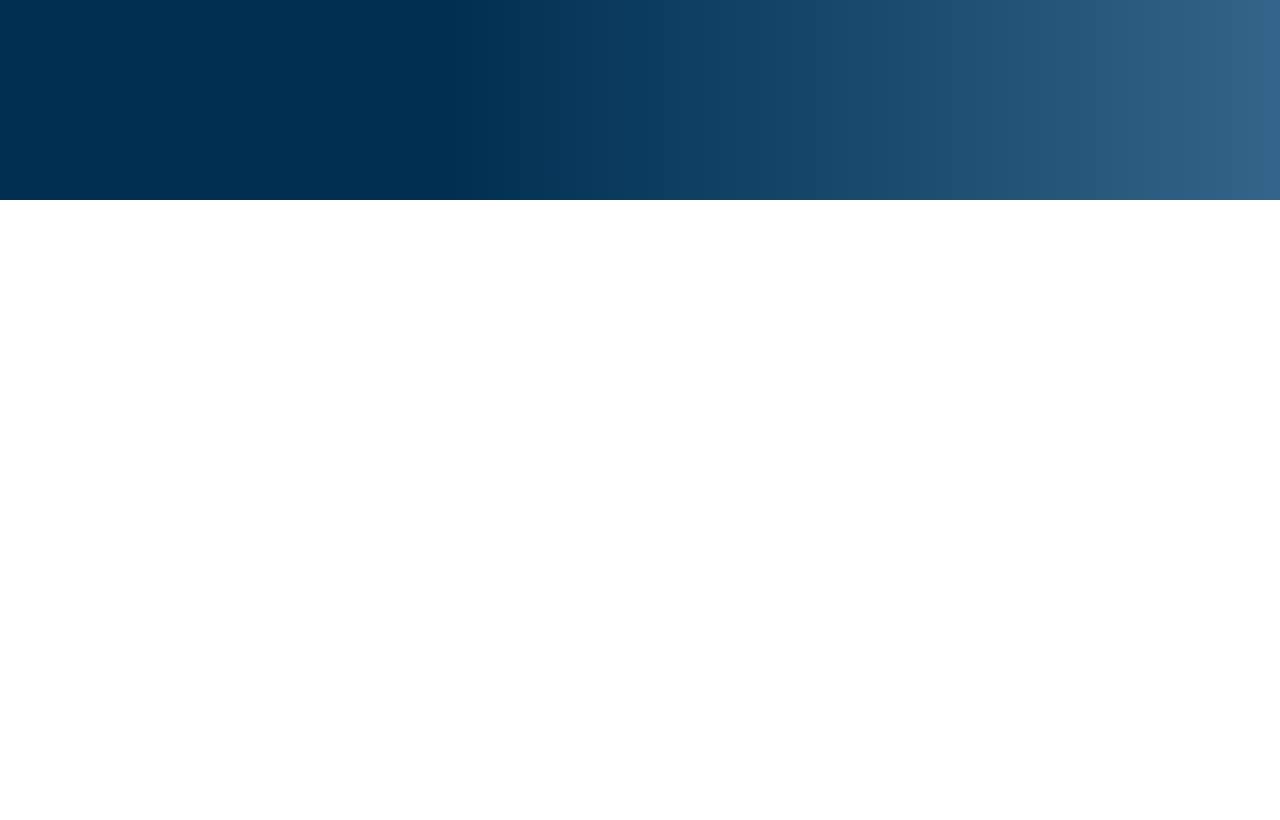
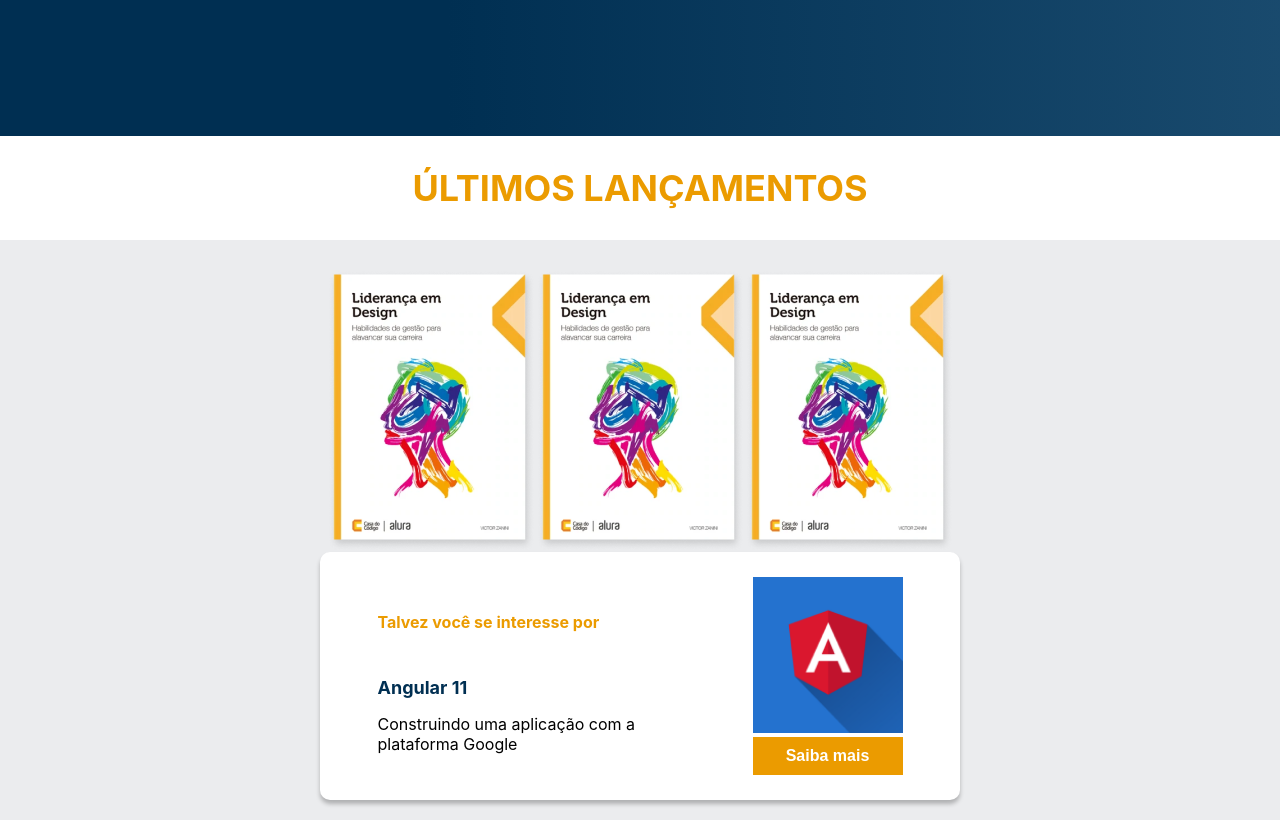
Before and after one commit to ViniciusRib1/Projeto-React, a React (Create React App) app: page / in a window 1280 px wide. Shown: the part 600-1420 px from the top of the page. Before the commit the page ends 800 px from the top, so only its background shows below. Built offline with nearby package versions, Linux system fonts and the light colour scheme.

Commit message:
Comitando tudo

```diff
--- a/src/App.js
+++ b/src/App.js
@@ -1,24 +1,20 @@
 import Header from './componentes/Header'
 import Pesquisa from './componentes/Pesquisa'
+import UltimosLancamentos from './componentes/UltimosLancamentos'
 import styled from 'styled-components'
 
-
 const AppContainer = styled.div`
-      width: 100vw;
-      height: 100vh;
-      background-image: linear-gradient(90deg, #002F52 35%, #326589);
-
-    li {
-      list-style: none;
-    }
-
-  `
+    width: 100vw;
+    height: 100vh;
+    background-image: linear-gradient(90deg,#002F52 35%,#326589 165%);
+`
 
 function App() {
-    return (
-        <AppContainer>
+  return (
+    <AppContainer>
       <Header />
       <Pesquisa />
+      <UltimosLancamentos />
     </AppContainer>
   );
 }
--- /dev/null
+++ b/src/componentes/CardRecomenda/index.js
@@ -0,0 +1,64 @@
+import styled from "styled-components"
+import { Titulo } from "../Titulo"
+
+const Card = styled.div`
+    align-items: center;
+    background-color: #FFF;
+    box-shadow: 0px 4px 4px rgba(0, 0, 0, 0.25);
+    border-radius: 10px;
+    display: flex;
+    margin: 0 auto;
+    max-width: 600px;
+    padding: 25px 20px;
+    justify-content: space-around;
+    width: 100%;
+`
+
+const Botao = styled.button`
+    background-color: #EB9B00;
+    color: #FFF;
+    padding: 10px 0px;
+    font-size: 16px;
+    border: none;
+    font-weight: 900;
+    display: block;
+    text-align: center;
+    width: 150px;
+
+    &:hover {
+        cursor: pointer;
+    }
+`
+
+const Descricao = styled.p`
+    max-width: 300px;
+`
+
+const Subtitulo = styled.h4`
+    color: #002F52;
+    font-size: 18px;
+    font-weight: bold;
+    margin: 15px 0;
+`
+
+const ImgLivro = styled.img`
+    width: 150px;
+`
+
+function CardRecomenda({titulo, subtitulo, descricao, img}) {
+    return (
+        <Card>
+            <div>
+                <Titulo tamanhoFonte="16px" cor="#EB9B00" alinhamento="left">{titulo}</Titulo>
+                <Subtitulo>{subtitulo}</Subtitulo>
+                <Descricao>{descricao}</Descricao>
+            </div>
+            <div>
+                <ImgLivro src={img}/>
+                <Botao>Saiba mais</Botao>
+            </div>
+        </Card>
+    )
+}
+
+export default CardRecomenda
--- a/src/componentes/Header/index.js
+++ b/src/componentes/Header/index.js
@@ -10,7 +10,7 @@
 `
 
 function Header() {
-    return(
+    return (
         <HeaderContainer>
             <Logo/>
             <OpcoesHeader/>
--- a/src/componentes/IconesHeader/index.js
+++ b/src/componentes/IconesHeader/index.js
@@ -2,12 +2,12 @@
 import sacola from '../../Images/sacola.svg'
 import styled from 'styled-components'
 
-const Icone = styled.li `
+const Icone = styled.li`
     margin-right: 40px;
     width: 25px;
 `
 
-const Icones = styled.ul `
+const Icones = styled.ul`
     display: flex;
     align-items: center;
 `
@@ -17,9 +17,9 @@
 function IconesHeader() {
     return (
         <Icones>
-            {icones.map( (icone) => (
-                <Icone className='icone' ><img src={icone} alt='icone'></img></Icone>
-            ))}
+            { icones.map( (icone) => (
+              <Icone><img src={icone}></img></Icone>
+            )) }
         </Icones>
     )
 }
--- a/src/componentes/Input/index.js
+++ b/src/componentes/Input/index.js
@@ -1,7 +1,7 @@
 import styled from "styled-components"
 
 const Input = styled.input`
-        border: 1px solid #FFF;
+    order: 1px solid #FFF;
     background: transparent;
     border: 1px solid #FFF;
     padding: 20px 140px;
@@ -9,7 +9,7 @@
     width: 200px;
     color: #FFF;
     font-size: 16px;
-        margin-bottom: 10px;
+    margin-bottom: 30px;
 
     &::placeholder {
         color: #FFF;
--- a/src/componentes/OpcoesHeader/index.js
+++ b/src/componentes/OpcoesHeader/index.js
@@ -21,10 +21,10 @@
 function OpcoesHeader() {
     return (
         <Opcoes>
-            { textoOpcoes.map ( (texto) => (
+            { textoOpcoes.map( (texto) => (
                 <Opcao><p>{texto}</p></Opcao>
             ) ) }
-        </Opcoes>
+      </Opcoes>
     )
 }
 
--- /dev/null
+++ b/src/componentes/Pesquisa/dadosPesquisa.js
@@ -0,0 +1,9 @@
+import livro from '../../Images/livro.png'
+
+export const livros = [
+    {nome: 'Liderança em Design', id: 1, src:livro},
+    {nome: 'Liderança em UX', id: 1, src:livro},
+    {nome: 'JavaScript Assertivo', id: 2, src:livro},
+    {nome: 'Cangaceiro em JavaScript', id: 3, src:livro},
+    {nome: 'Aventureiros do Java', id: 4, src:livro},
+]
--- a/src/componentes/Pesquisa/index.js
+++ b/src/componentes/Pesquisa/index.js
@@ -1,12 +1,14 @@
 import Input from '../Input'
 import styled from 'styled-components'
+import { useState } from 'react'
+import { livros } from './dadosPesquisa'
 
 const PesquisaContainer = styled.section`
     background-image: linear-gradient(90deg, #002F52 35%, #326589 165%);
     color: #FFF;
     text-align: center;
     padding: 85px 0;
-        height: 270px;
+    height: 470px;
     width: 100%;
 `
 
@@ -23,13 +25,47 @@
     margin-bottom: 40px;
 `
 
+const Resultado = styled.div`
+    display: flex;
+    justify-content: center;
+    align-items: center;
+    margin-bottom: 20px;
+    cursor: pointer;
+
+    p {
+        width: 200px;
+    }
+
+    img {
+        width: 100px;
+    }
+
+    &:hover {
+        border: 1px solid white;
+    }
+`
+
 function Pesquisa() {
+    const [livrosPesquisados, setLivrosPesquisados] = useState([])
+
     return (
         <PesquisaContainer>
             <Titulo>Já sabe por onde começar?</Titulo>
             <Subtitulo>Encontre seu livro em nossa estante.</Subtitulo>
             <Input
-                placeholder="Escreva sua próxima leitura" />
+                placeholder="Escreva sua próxima leitura"
+                onBlur={evento => {
+                    const textoDigitado = evento.target.value
+                    const resultadoPesquisa = livros.filter( livro => livro.nome.includes(textoDigitado))
+                    setLivrosPesquisados(resultadoPesquisa)
+                }}
+            />
+            { livrosPesquisados.map( livro => (
+                <Resultado>
+                    <img src={livro.src}/>
+                    <p>{livro.nome}</p>
+                </Resultado>
+            ) ) }
         </PesquisaContainer>
     )
 }
--- /dev/null
+++ b/src/componentes/Titulo/index.js
@@ -0,0 +1,11 @@
+import styled from "styled-components"
+
+export const Titulo = styled.h2`
+    width: 100%;
+    padding: 30px 0;
+    background-color: #FFF;
+    color: ${props => props.cor || '#000'};
+    font-size: ${props => props.tamanhoFonte || '18px;'};
+    text-align: ${props => props.alinhamento || 'center'};
+    margin: 0;
+`
--- /dev/null
+++ b/src/componentes/UltimosLancamentos/dadosUltimosLancamentos.js
@@ -0,0 +1,7 @@
+import livro from '../../Images/livro.png'
+
+export const livros = [
+    {nome: 'Liderança em Design', src: livro, id: 1},
+    {nome: 'Cangaceiro JavaScript: Uma aventura no sertão da programação', src: livro, id: 3},
+    {nome: 'Apache Kafka e Spring Boot', src: livro, id: 4}
+]
--- /dev/null
+++ b/src/componentes/UltimosLancamentos/index.js
@@ -0,0 +1,46 @@
+import { livros } from './dadosUltimosLancamentos'
+import { Titulo } from '../Titulo'
+import CardRecomenda from '../CardRecomenda'
+import imagemLivro from '../../Images/livro2.png'
+import styled from 'styled-components'
+
+const UltimosLancamentosContainer = styled.section`
+    background-color: #EBECEE;
+    padding-bottom: 20px;
+    display: flex;
+    flex-direction: column;
+`
+
+const NovosLivrosContainer = styled.div`
+    margin-top: 30px;
+    display: flex;
+    width: 100%;
+    justify-content: center;
+    cursor: pointer;
+`
+
+function UltimosLancamentos() {
+    return (
+        <UltimosLancamentosContainer>
+            <Titulo
+                cor="#EB9B00"
+                tamanhoFonte="36px"
+            >
+                ÚLTIMOS LANÇAMENTOS
+            </Titulo>
+            <NovosLivrosContainer>
+                {livros.map( livro => (
+                    <img src={livro.src}/>
+                ))}
+            </NovosLivrosContainer>
+            <CardRecomenda
+                titulo="Talvez você se interesse por"
+                subtitulo="Angular 11"
+                descricao="Construindo uma aplicação com a plataforma Google"
+                img={imagemLivro}
+            />
+        </UltimosLancamentosContainer>
+    )
+}
+
+export default UltimosLancamentos
```
Also changed, not shown: src/componentes/Logo/index.js (+11 -8 lines). Lines whose indentation alone changed are shown as unchanged.
